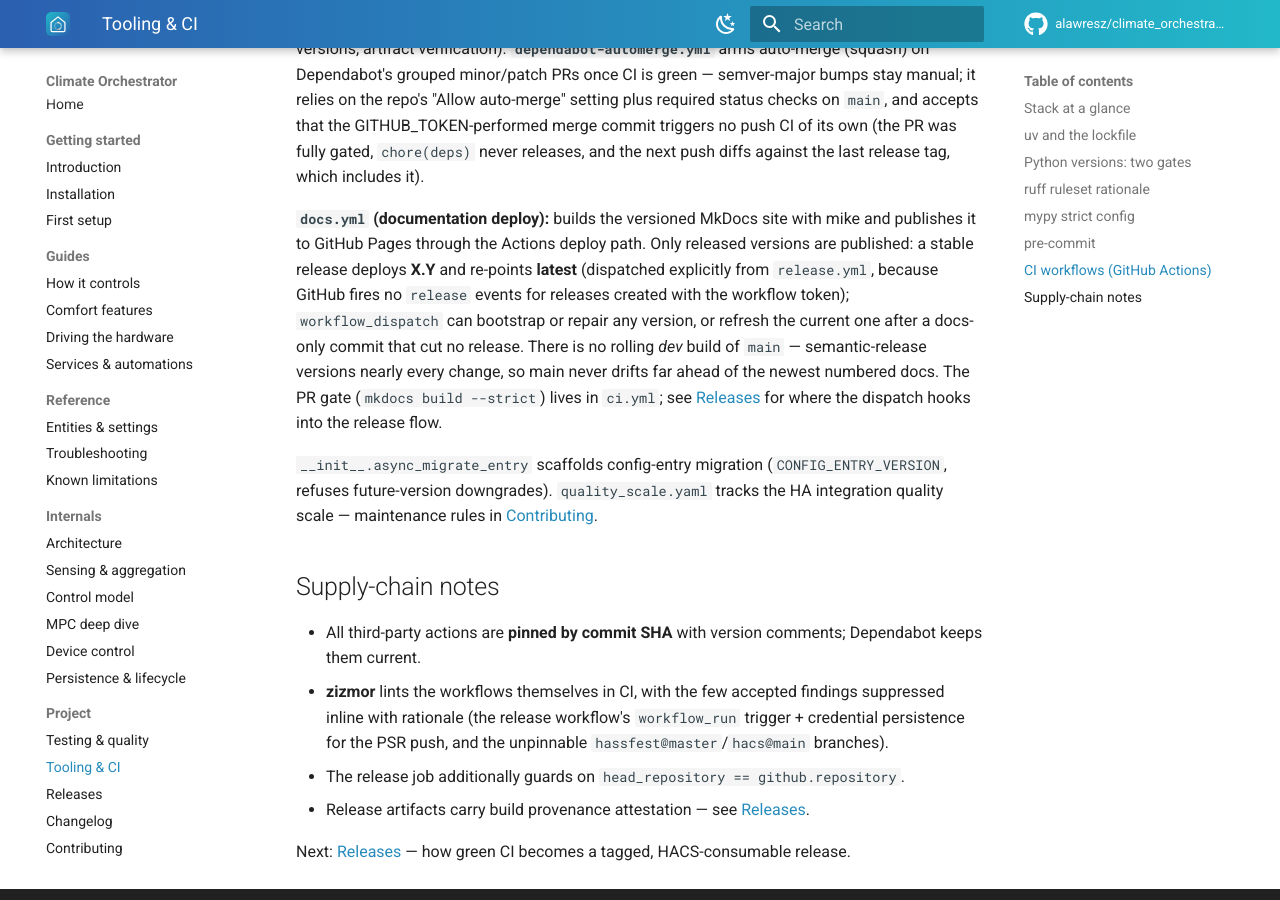
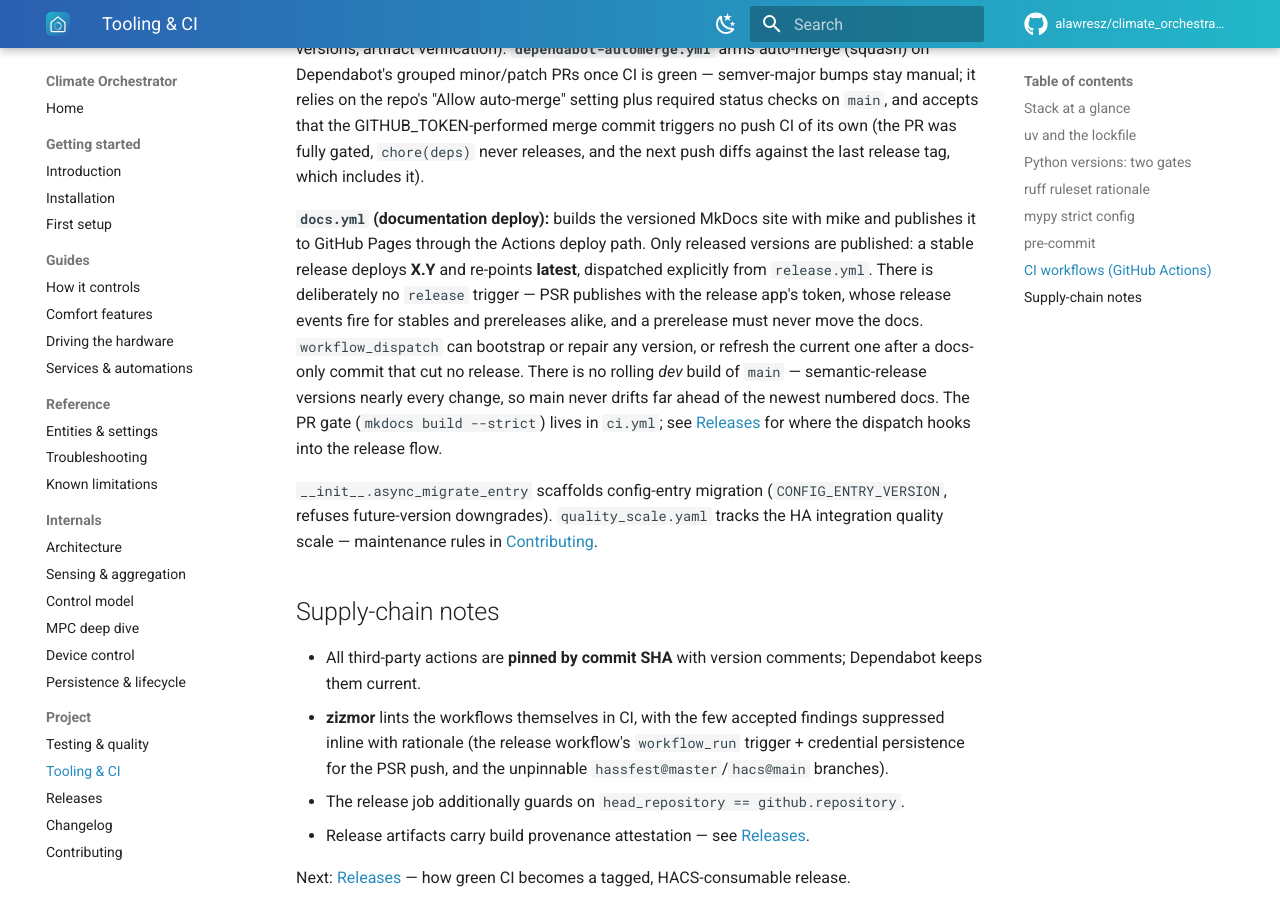
Before and after one commit to alawresz/climate_orchestrator, an MkDocs documentation site: the page built from docs/project/tooling.md, in a window 1280 px wide and 900 px high, scrolled down 4293 px. Built offline with MkDocs 1.6.1 and Material for MkDocs 9.7.7, drawn with Linux system fonts in a browser that asks for light colours; plug-ins that fetch from the network failed and are left out; comment, search, counter and statistics services are not loaded; the version menu is left out.

Commit message:
ci: release via a dedicated GitHub App to pass the main ruleset

```diff
--- a/docs/project/tooling.md
+++ b/docs/project/tooling.md
@@ -183,10 +183,12 @@
 **`docs.yml` (documentation deploy):** builds the versioned MkDocs site with
 mike and publishes it to GitHub Pages through the Actions deploy path. Only
 released versions are published: a stable release deploys **X.Y** and
-re-points **latest** (dispatched explicitly from `release.yml`, because
-GitHub fires no `release` events for releases created with the workflow
-token); `workflow_dispatch` can bootstrap or repair any version, or refresh
-the current one after a docs-only commit that cut no release. There is no
+re-points **latest**, dispatched explicitly from `release.yml`. There is
+deliberately no `release` trigger — PSR publishes with the release app's
+token, whose release events fire for stables and prereleases alike, and a
+prerelease must never move the docs. `workflow_dispatch` can bootstrap or
+repair any version, or refresh the current one after a docs-only commit
+that cut no release. There is no
 rolling *dev* build of `main` — semantic-release versions nearly every
 change, so main never drifts far ahead of the newest numbered docs. The PR
 gate (`mkdocs build --strict`) lives in `ci.yml`; see [Releases](releases.md)
```
Also changed, not shown: 2 other files.
